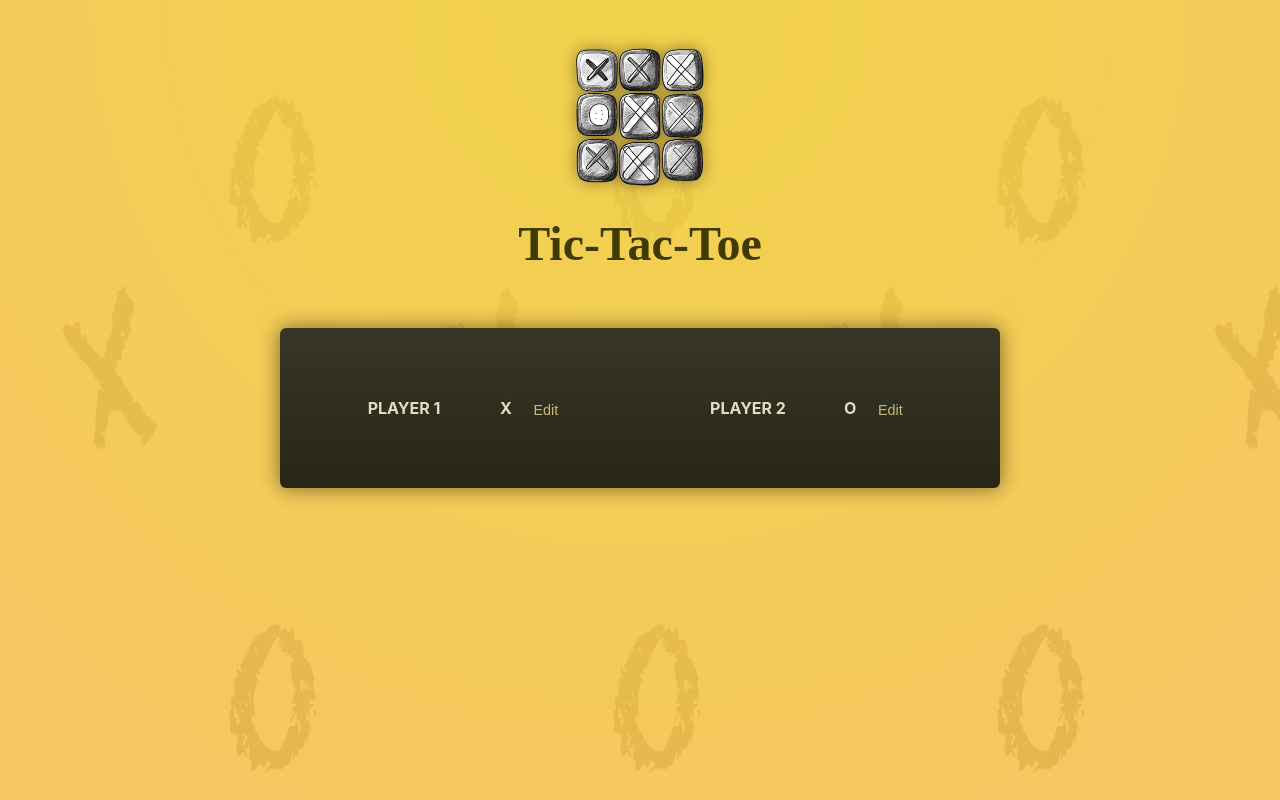
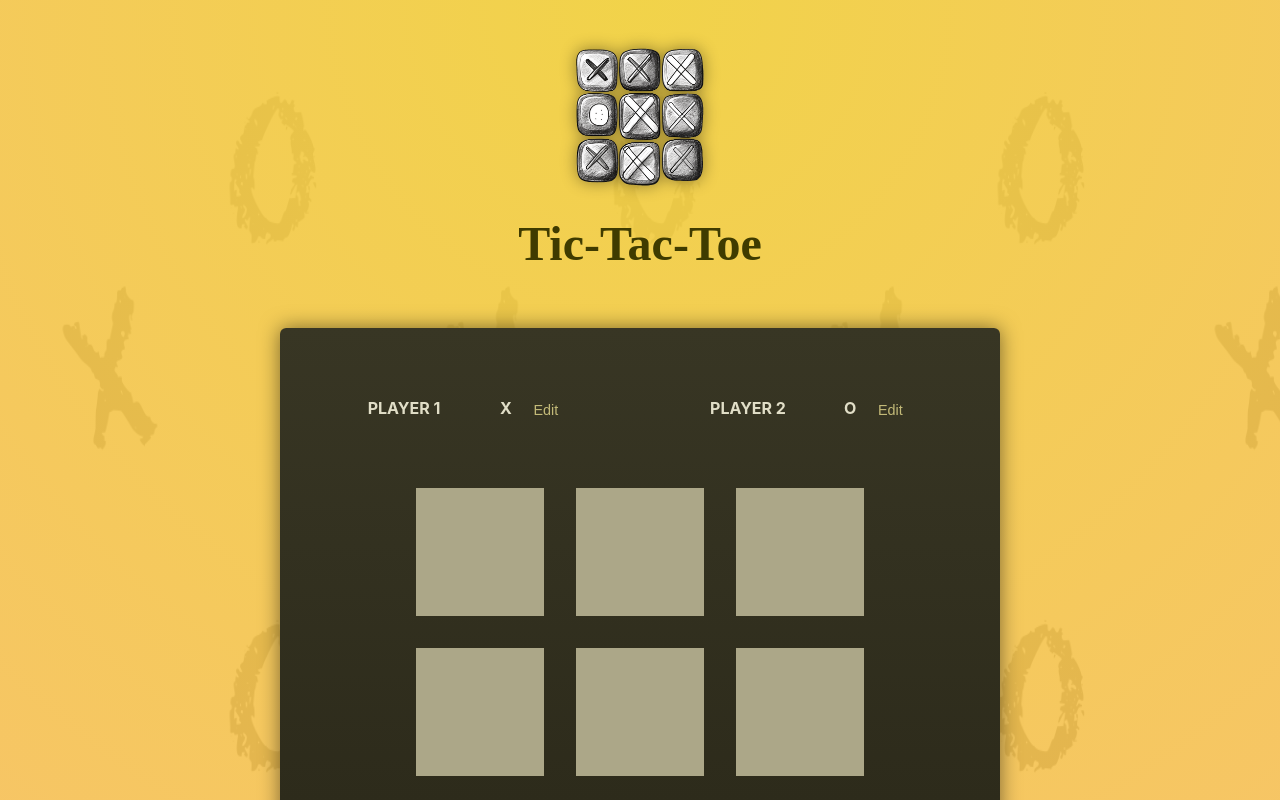
Before and after one commit to murty-555/react-tic-tac-toe-game-app, a React (Create React App) app: page / in a window 1280 px wide. Shown: the top 800 px of the page. Built offline with nearby package versions, Linux system fonts and the light colour scheme; a web font is replaced by a local one.

Commit message:
game board setup by rendering multidimensional lists

```diff
--- a/src/App.js
+++ b/src/App.js
@@ -1,4 +1,5 @@
 import "./App.css";
+import GameBoard from "./components/GameBoard";
 import Player from "./components/Player";
 
 function App() {
@@ -12,6 +13,7 @@
         </ol>
 
         {/* GAME BOARD */}
+        <GameBoard/>
       </div>
       {/* LOG */}
     </main>
--- /dev/null
+++ b/src/components/GameBoard.jsx
@@ -0,0 +1,23 @@
+const intialGameBoard = [
+  [null, null, null],
+  [null, null, null],
+  [null, null, null],
+];
+
+export default function GameBoard() {
+  return (
+    <ol id="game-board">
+      {intialGameBoard.map((row, rowIndex) => (
+        <li key={rowIndex}>
+          <ol>
+            {row.map((playerSymbol, colIndex) => (
+              <li key={colIndex}>
+                <button>{playerSymbol}</button>
+              </li>
+            ))}
+          </ol>
+        </li>
+      ))}
+    </ol>
+  );
+}
```
